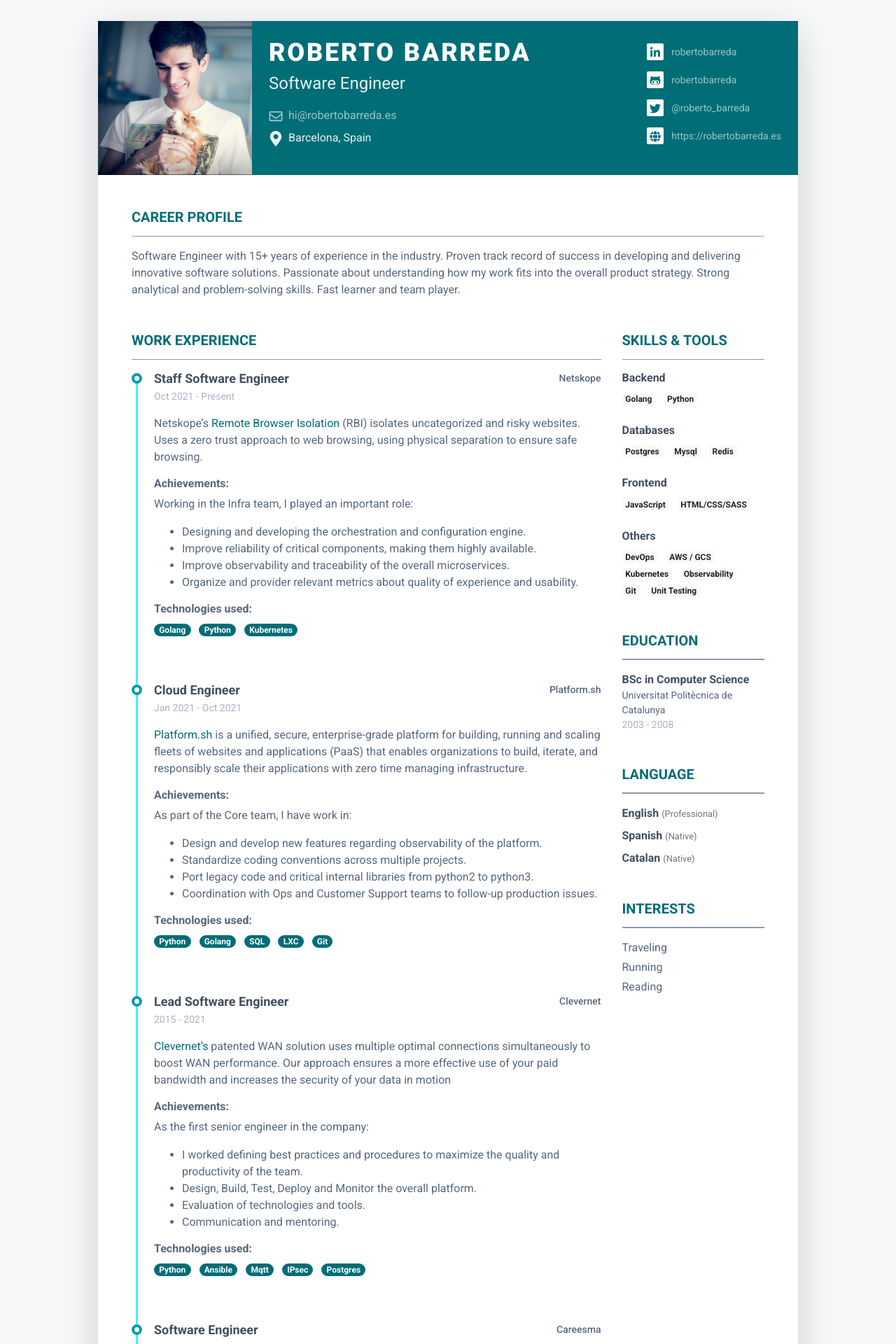
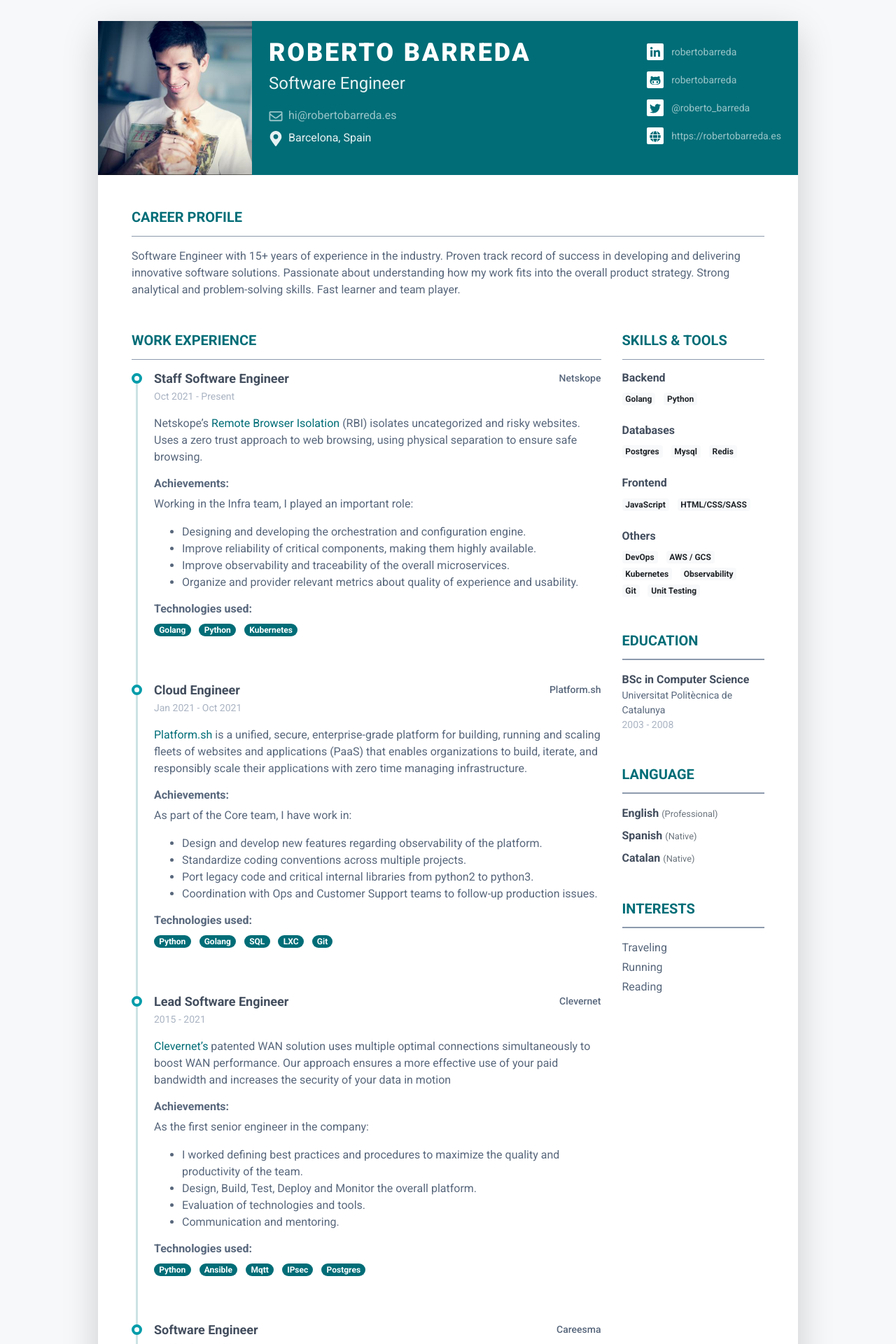
Before and after one commit to robertobarreda/robertobarreda.github.io, a Jekyll site: the page built from index.markdown, in a window 1280 px wide. Shown: the top 1920 px of the page at 70% size. Built offline with Jekyll 4.4.1, drawn with Linux system fonts in a browser that asks for light colours; nearby versions of some CDN libraries.

Commit message:
fix resume timeline background line

```diff
--- a/_sass/_base.scss
+++ b/_sass/_base.scss
@@ -129,7 +129,7 @@
         display: inline-block;
         width: 3px;
         height: 100%;
-        background: lighten($theme-color-primary, 40%);
+        background: rgba($theme-color-primary, 0.2);
         left: 6px;
         top: 4px;
         position: absolute;
```
